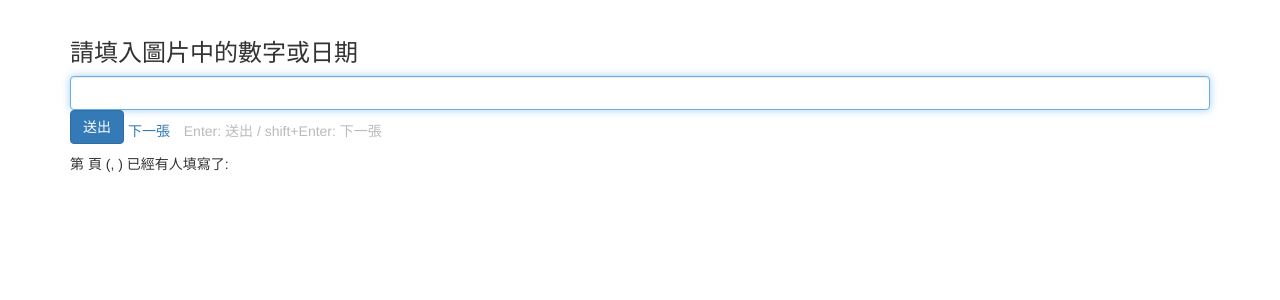
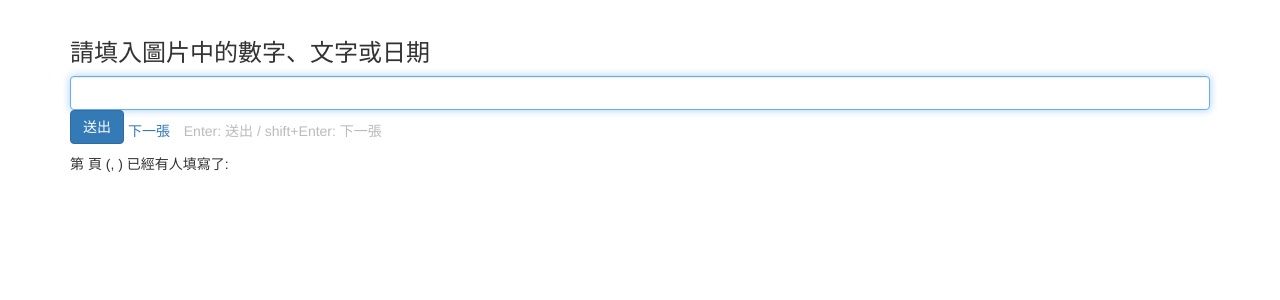
Before and after one commit to ctiml/campaign-finance.g0v.ctiml.tw, a PHP site: template webdata/views/cell/index.phtml in a window 1280 px wide. Shown: the top 300 px of the page. Run offline with PHP 8.4, Linux system fonts and the light colour scheme; the template is opened without the code that fills it, so the values that code supplies are empty; some libraries are stand-ins or nearby versions.

Commit message:
加上"文字"

```diff
--- a/webdata/views/cell/index.phtml
+++ b/webdata/views/cell/index.phtml
@@ -1,6 +1,6 @@
 <?= $this->partial('/common/header.phtml', $this) ?>
 <div class="container">
-    <h3>請填入圖片中的數字或日期</h3>
+    <h3>請填入圖片中的數字、文字或日期</h3>
     <input id="ans" class="form-control" type="text" name="ans" />
     <a id="submit" class="btn btn-primary submit">送出</a>
     <a id="next">下一張</a>
```
